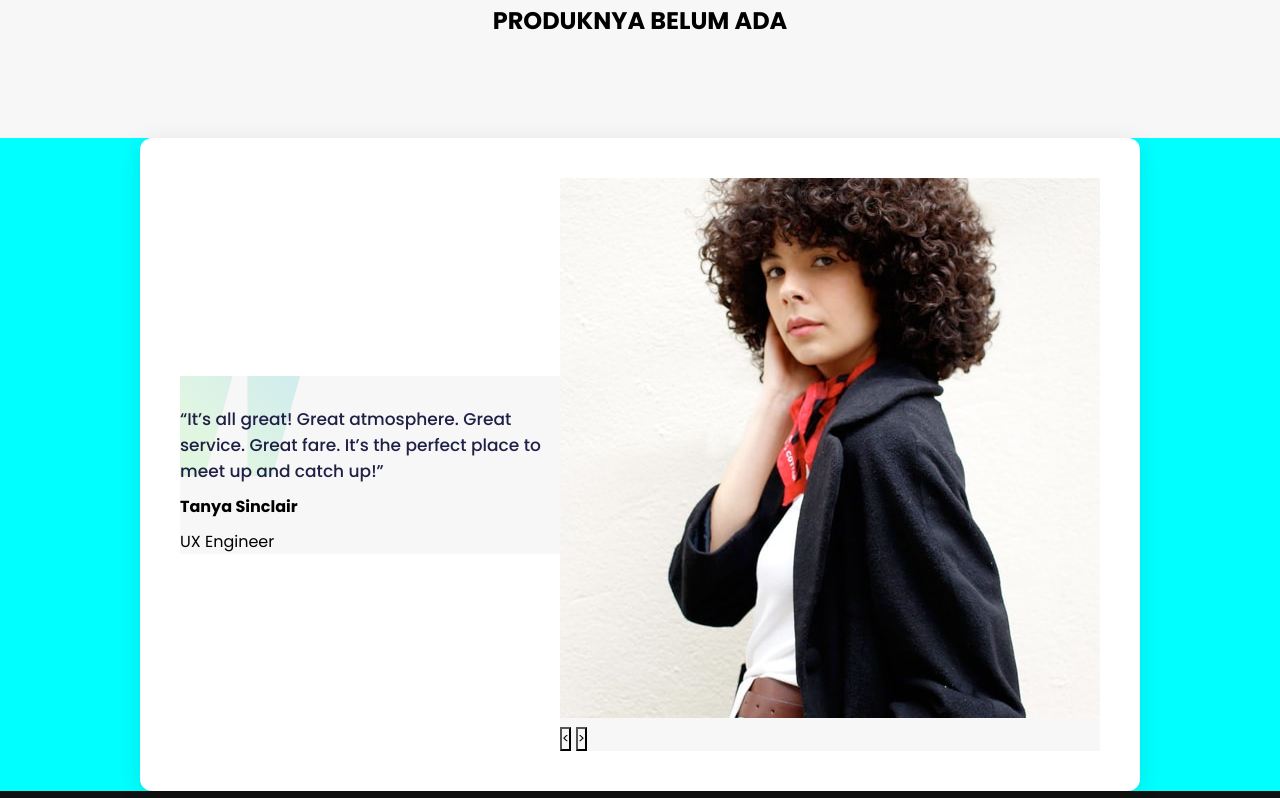
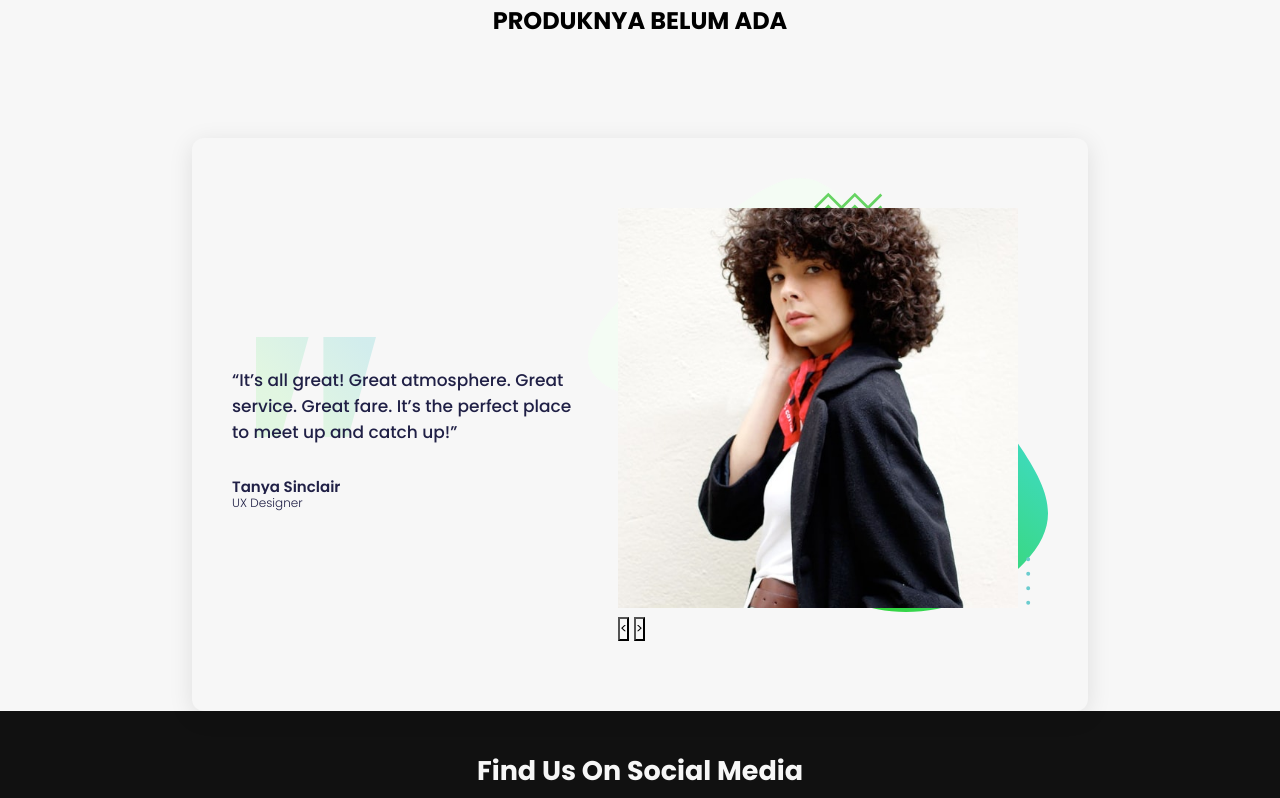
Before and after one commit to SaefulMustofa/company-profile, a plain HTML site: page index.html in a window 1280 px wide. Shown: the part 3367-4165 px from the top of the page. Drawn offline with Linux system fonts and the light colour scheme.

Commit message:
fix testimonial

```diff
--- a/index.html
+++ b/index.html
@@ -101,7 +101,6 @@
         </div>
     </div>
 </section>
-
 <!-- product page -END -->
 
 
@@ -115,13 +114,11 @@
         “It’s all great! Great atmosphere. Great service. Great fare.
         It’s the perfect place to meet up and catch up!”
         </p>
-        <h4>Tanya Sinclair</h4>
-        <span>UX Engineer</span>
+        <p class="tester">Tanya Sinclair</p>
+        <span>UX Designer</span>
     </div>
-
-
-        <div class="testimonial-img">
-            <img src="assets/image-tanya.jpg" alt="Profile">
+    <div class="testimonial-img">
+        <img src="assets/image-tanya.jpg" alt="Profile">
         <div class="nav-arrows">
             <button>&lt;</button>
             <button>&gt;</button>
--- a/style.css
+++ b/style.css
@@ -232,7 +232,7 @@ section {scroll-margin-top: 12vh;}
 /* about-page */
 
 /* products-page */
-
+/* SOOOooooooooooooooooooon */
 /* products-page */
 
 /* testimonial-page */
@@ -240,7 +240,7 @@ section {scroll-margin-top: 12vh;}
     display: flex;
     justify-content: center;
     align-items: center;
-    background-color: #00FFFF;
+
 }
 
 
@@ -248,10 +248,9 @@ section {scroll-margin-top: 12vh;}
     display: flex;
     justify-content: space-between;
     align-items: center;
-    background: #fff;
     padding: 40px;
     max-width: 1000px;
-    width: 90%;
+    width: 70%;
     border-radius: 12px;
     box-shadow: 0 5px 25px rgba(0,0,0,0.1);
 }
@@ -260,7 +259,6 @@ section {scroll-margin-top: 12vh;}
     display: flex;
     flex-direction: column;
     gap: 10px;
-
 }
 
 .testimonial-container .testimonial-text .testi-text {
@@ -269,23 +267,44 @@ section {scroll-margin-top: 12vh;}
     flex-direction: column;
     font-size: 17px;
     padding-top: 30px;
-    background-color: #f7f7f7;
     background: no-repeat url(assets/pattern-quotes.svg);
+    background-position: 10% top;
 }
 
-.testimonial-container .testimonial-text p {
+.testimonial-container .testimonial-text .testi-text {
     font-weight: 500;
     color: hsl(240, 38%, 20%);
+    display: flex;
+    flex-direction: column;
 }
 
+.testimonial-container .testimonial-text .tester {
+    margin-top: 20px;
+    font-weight: 600;
+    color: hsl(240,38%,20%);
+    font-size: 15px;
+}
 
+.testimonial-container .testimonial-text span {
+    margin-top: -14px;
+    font-weight: 300;
+    color: hsl(240,38%,20%);
+    font-size: 12px;
+}
 
+.testimonial-container .testimonial-img {
+    padding: 30px;
+    margin: 0% auto;
+    background: no-repeat url(assets/pattern-bg.svg);
+    background-size: contain;
+}
+
+.testimonial-container .testimonial-img img {
+    width: 400px;
+    height: 400px;
+}
 
 /* testimonial-page */
-
-
-
-
 
 /* footer */
 footer {
```
